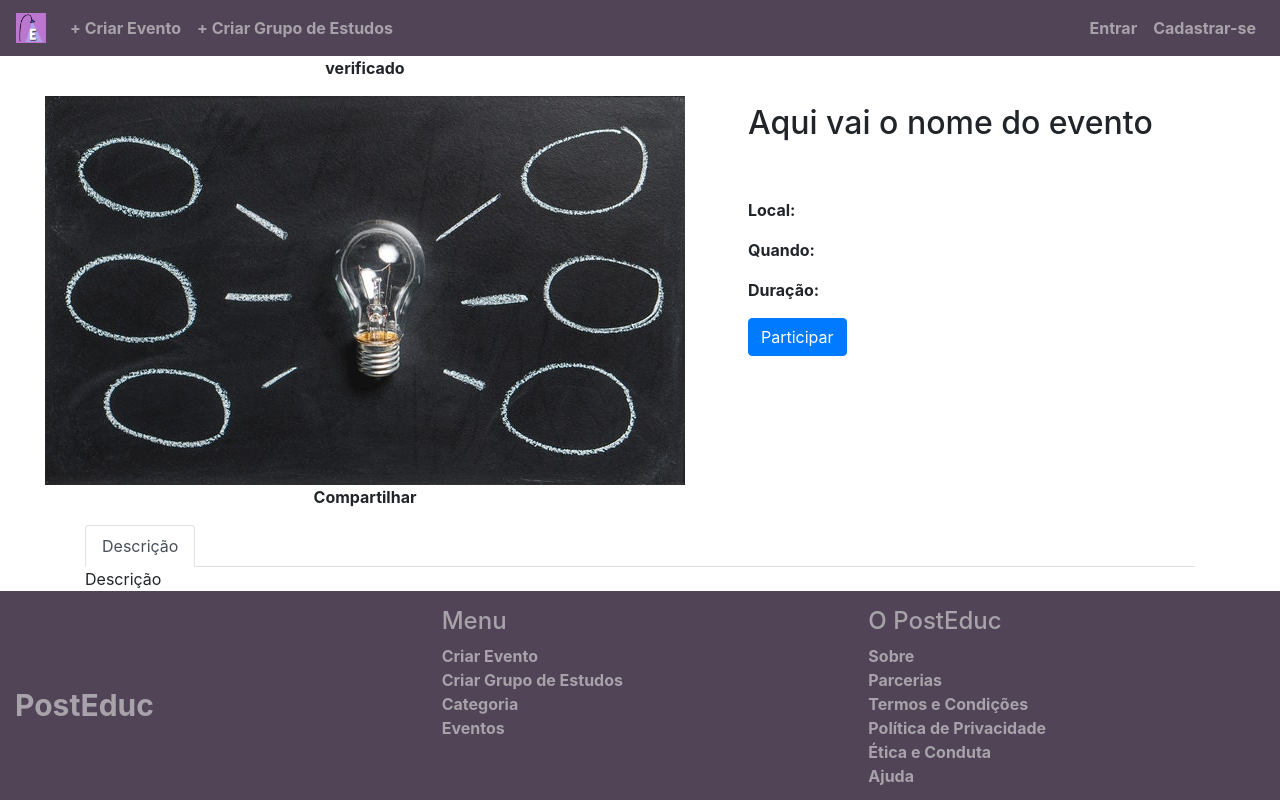
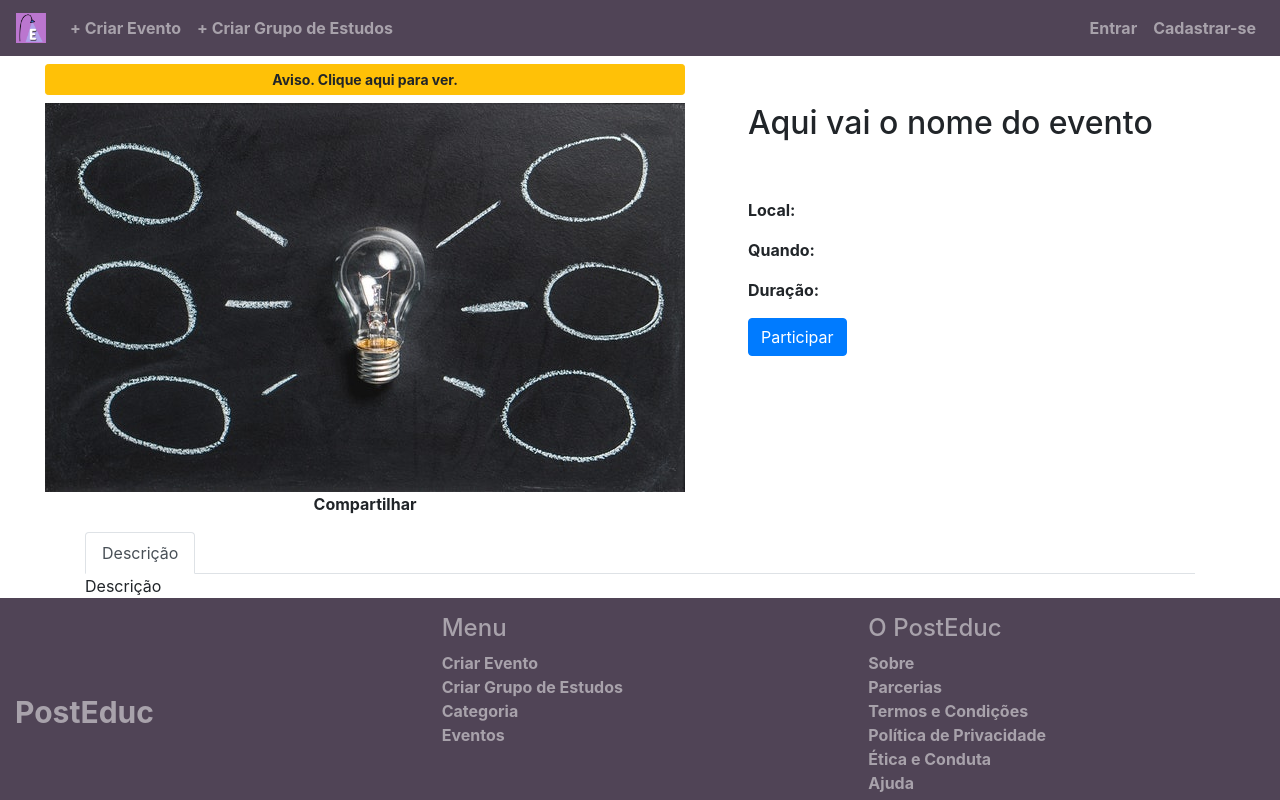
Before and after one commit to olivca/postEduc-1, a React (Create React App) app: page /EventoEspecifico in a window 1280 px wide. Shown: the top 800 px of the page. Built offline with nearby package versions, Linux system fonts and the light colour scheme.

Commit message:
Component popover criado para evento especifico.

```diff
--- /dev/null
+++ b/src/Componentes/Popover/PopoverEventoEspecifico.js
@@ -0,0 +1,18 @@
+import { Popover, OverlayTrigger, Button } from 'react-bootstrap'
+
+const popover = (
+    <Popover id="popover-basic">
+      <Popover.Title className="text-center" as="h3">Aviso</Popover.Title>
+      <Popover.Content>
+        Evento não verificado pela nossa equipe, confirme as informações antes de participar.
+      </Popover.Content>
+    </Popover>
+  );
+
+const PopoverEventoEspecifico = () => (
+    <OverlayTrigger trigger="click" placement="right" overlay={popover}>
+        <Button className="my-2" variant="warning" size="sm" block><strong>Aviso. Clique aqui para ver.</strong></Button>
+    </OverlayTrigger>
+);
+
+export default PopoverEventoEspecifico;
--- a/src/Componentes/eventos/EventoEspecifico.js
+++ b/src/Componentes/eventos/EventoEspecifico.js
@@ -4,6 +4,7 @@ import {Container, Row, Col, Button,Tabs,Tab} from 'react-bootstrap'
 
 import foto from '../../fotos/ideia.jpg'
 import '../../css/index.css'
+import PopoverEventoEspecifico from '../Popover/PopoverEventoEspecifico';
 
 
 export default class EventoEspecifico extends React.Component{
@@ -13,7 +14,7 @@ export default class EventoEspecifico extends React.Component{
         <Container fluid>
           <Row>
             <Col className="center column">
-              <p>verificado</p>
+              <PopoverEventoEspecifico />
               <img src={foto} alt="foto"/>
               <p>Compartilhar</p>
             </Col>
```
Also changed, not shown: 1 other file (tests, documents, lock files or other folders).
